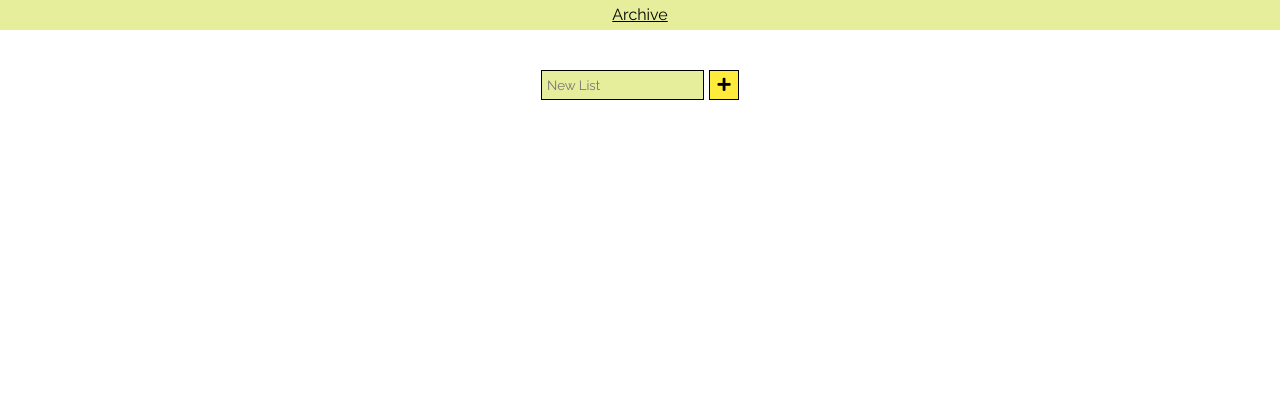
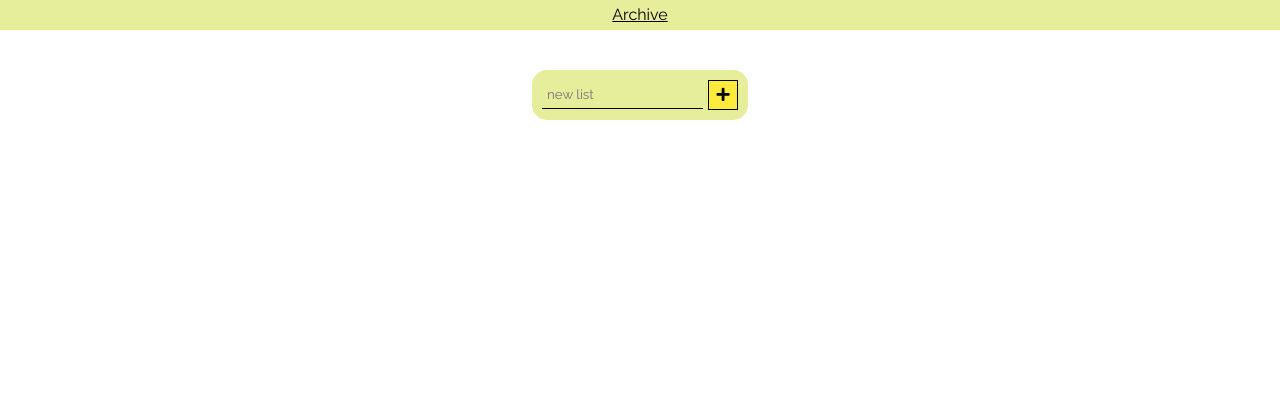
Before and after one commit to Myrmidonut/notes, a Django app: template list/templates/list/index.html in a window 1280 px wide. Shown: the top 420 px of the page. Run offline with Django 3.2, Linux system fonts and the light colour scheme; the template is opened without the code that fills it, so the values that code supplies are empty.

Commit message:
new list form styling, input placeholders spelling

```diff
--- a/static/vue.css
+++ b/static/vue.css
@@ -111,11 +111,15 @@ footer {
 }
 .new-list form {
   display: flex;
+  background: #e6ee9c;
+  padding: 10px;
+  border-radius: 15px;
 }
 .new-list input[type=text] {
   height: 28px;
   padding: 0 5px;
-  border: 1px solid black;
+  border: none;
+  border-bottom: 1px solid black;
   margin-right: 5px;
   background: #e6ee9c;
 }
--- a/static/vue.js
+++ b/static/vue.js
@@ -218,10 +218,10 @@ Vue.component("archive", {
 
                     <button title="Collapse" v-on:click="collapseList($event, list.id)">
                       <template v-if="list.collapsed">
-                        <i class="fas fa-angle-up"></i>
+                        <i class="fas fa-angle-down"></i>
                       </template>
                       <template v-if="!list.collapsed">
-                        <i class="fas fa-angle-down"></i>
+                        <i class="fas fa-angle-up"></i>
                       </template>
                     </button>
                     <button title="Archive" v-on:click="archiveList($event, list.id)"><i class="fas fa-trash-alt"></i></button>
@@ -253,7 +253,7 @@ Vue.component("archive", {
                   <div class="card-row">
 
                     <form action="" method="post" v-on:submit.prevent="newItem($event, list.id)">
-                      <input class="item" type="text" name="text" placeholder="New item">
+                      <input class="item" type="text" name="text" placeholder="new item">
                       <button type="submit"><i class="fas fa-plus"></i></button>
                     </form>
 
@@ -461,7 +461,7 @@ Vue.component("list", {
       <div class="new-list">
 
         <form action="new_list/" method="post" v-on:submit.prevent="newList($event)">
-          <input type="text" name="title" placeholder="New List">
+          <input type="text" name="title" placeholder="new list">
           <button type="submit"><i class="fas fa-plus"></i></button>
         </form>
 
@@ -483,10 +483,10 @@ Vue.component("list", {
 
                     <button title="Collapse" v-on:click="collapseList($event, list.id)">
                       <template v-if="list.collapsed">
-                        <i class="fas fa-angle-up"></i>
+                        <i class="fas fa-angle-down"></i>
                       </template>
                       <template v-if="!list.collapsed">
-                        <i class="fas fa-angle-down"></i>
+                        <i class="fas fa-angle-up"></i>
                       </template>
                     </button>
                     <button title="Archive" v-on:click="archiveList($event, list.id)"><i class="fas fa-trash-alt"></i></button>
@@ -518,7 +518,7 @@ Vue.component("list", {
                   <div class="card-row">
 
                     <form action="" method="post" v-on:submit.prevent="newItem($event, list.id)">
-                      <input class="item" type="text" name="text" placeholder="New item">
+                      <input class="item" type="text" name="text" placeholder="new item">
                       <button type="submit"><i class="fas fa-plus"></i></button>
                     </form>
 
--- a/static/vue.scss
+++ b/static/vue.scss
@@ -143,12 +143,16 @@ footer {
 
   form {
     display: flex;
+    background: $green;
+    padding: 10px;
+    border-radius: 15px;
   }
 
   input[type="text"] {
     height: 28px;
     padding: 0 5px;
-    border: 1px solid black;
+    border: none;
+    border-bottom: 1px solid black;
     margin-right: 5px;
     background: $green;
   }
```
Also changed, not shown: db.sqlite3, 1 other file.
